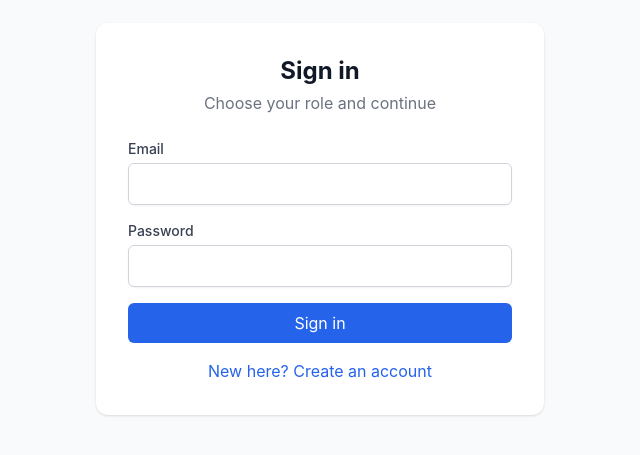
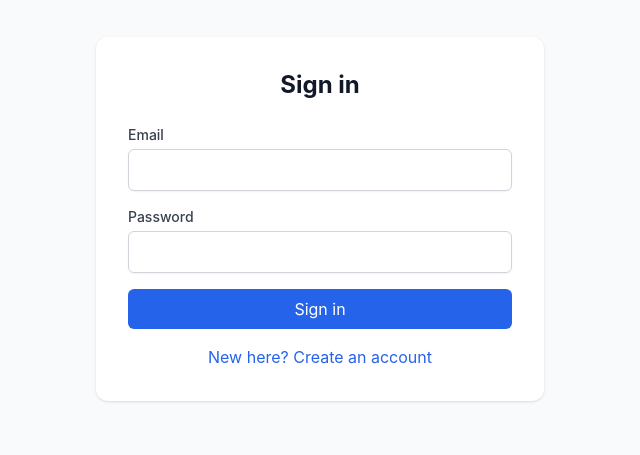
Before and after one commit to Md-suhail07-code/DROPOUT-PREDICTION, a React (Create React App) app in the folder dropout-frontend/: page /auth in a window 1280 px wide. Shown: the part 181-636 px from the top of the page, without its empty margins (320-960 px from the left). Built offline with nearby package versions, Linux system fonts and the light colour scheme.

Commit message:
Update AuthPage.js

```diff
--- a/dropout-frontend/src/components/auth/AuthPage.js
+++ b/dropout-frontend/src/components/auth/AuthPage.js
@@ -40,7 +40,6 @@ const AuthPage = () => {
     <div className="min-h-screen flex items-center justify-center bg-gray-50 px-4">
       <div className="max-w-md w-full bg-white p-8 rounded-xl shadow">
         <h2 className="text-2xl font-bold text-center text-gray-900">{isSignup ? 'Create account' : 'Sign in'}</h2>
-        <p className="text-center text-gray-500 mt-1">Choose your role and continue</p>
         <form onSubmit={handleSubmit} className="mt-6 space-y-4">
           {isSignup && (
             <div>
```
